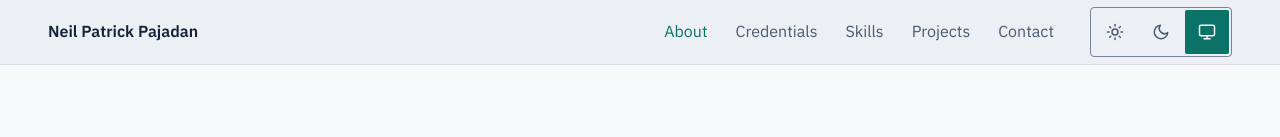
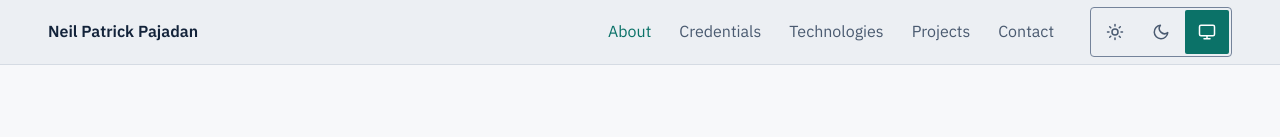
Before and after one commit to Neil-Patrick/Portfolio, a Next.js app: page /about in a window 1280 px wide. Shown: the top 137 px of the page. Built offline with nearby package versions, Linux system fonts and the light colour scheme.

Commit message:
Rename Skills to Technologies, including the /technologies route

```diff
--- a/src/app/page.tsx
+++ b/src/app/page.tsx
@@ -32,12 +32,12 @@ const previews: Record<Exclude<SectionId, "home">, ReactNode> = {
       </p>
     </div>
   ),
-  skills: (
+  technologies: (
     <ul className="flex flex-wrap gap-2">
       {site.featuredSkills.map((skill) => (
         <li key={skill}>
           <Link
-            href={`/skills#${skillAnchor(skill)}`}
+            href={`/technologies#${skillAnchor(skill)}`}
             className="inline-flex min-h-11 items-center gap-2 rounded-sm border border-line-strong px-3 py-1 hover:border-accent hover:text-accent"
           >
             <TechIcon name={skill} />
--- a/src/app/projects/page.tsx
+++ b/src/app/projects/page.tsx
@@ -23,7 +23,7 @@ export default function ProjectsPage() {
       >
         <li className="flex items-center gap-2">
           <TechIcon name="Service" />
-          Service only, not a skill
+          Service only, not listed under Technologies
         </li>
       </ul>
 
@@ -64,10 +64,10 @@ export default function ProjectsPage() {
               <ul className="flex flex-wrap gap-2">
                 {project.stack.map((tool) => (
                   <li key={tool}>
-                    {/* Skills link to the Skills page with that skill selected. */}
+                    {/* Technologies link to the Technologies page with that one selected. */}
                     {isSkill(tool) ? (
                       <Link
-                        href={`/skills#${skillAnchor(tool)}`}
+                        href={`/technologies#${skillAnchor(tool)}`}
                         className={`${chip} border-line-strong bg-canvas hover:border-accent hover:text-accent`}
                       >
                         <TechIcon name={tool} />
--- a/src/app/skills/page.tsx
+++ b/src/app/technologies/page.tsx
@@ -5,7 +5,7 @@ import { getSection } from "@/content/site";
 import { skillGroups } from "@/content/skills";
 import { projectsUsing, skillAnchor } from "@/lib/skill-usage";
 
-const section = getSection("skills");
+const section = getSection("technologies");
 
 export const metadata: Metadata = { title: section.label };
 
@@ -19,7 +19,7 @@ const groups = skillGroups.map((group) => ({
   })),
 }));
 
-export default function SkillsPage() {
+export default function TechnologiesPage() {
   return (
     <SectionPage section={section}>
       <SkillExplorer groups={groups} />
--- a/src/components/SkillExplorer.tsx
+++ b/src/components/SkillExplorer.tsx
@@ -25,7 +25,7 @@ export function SkillExplorer({ groups }: Props) {
   const allSkills = groups.flatMap((group) => group.skills);
   const [selected, setSelected] = useState<string | null>(null);
 
-  // Pre-select from the hash on arrival (e.g. /skills#skill-python from a project chip).
+  // Pre-select from the hash on arrival (e.g. /technologies#tech-python from a project chip).
   useEffect(() => {
     const fromHash = () => {
       const anchor = decodeURIComponent(window.location.hash.slice(1));
@@ -105,7 +105,7 @@ export function SkillExplorer({ groups }: Props) {
         })}
       </div>
 
-      <aside aria-label="Projects using the selected skill" className="hidden lg:block">
+      <aside aria-label="Projects using the selected technology" className="hidden lg:block">
         <div className="sticky top-[calc(var(--spacing-header)+1.5rem)]">
           <UsagePanel skill={current} />
         </div>
@@ -146,7 +146,7 @@ function UsagePanel({ skill }: { skill: ExplorerSkill | null }) {
         </>
       ) : (
         <p className="text-ink-muted">
-          Pick a highlighted skill to see the projects that use it. The number on each one is how
+          Pick a highlighted technology to see the projects that use it. The number on each one is how
           many projects it appears in.
         </p>
       )}
--- a/src/content/site.ts
+++ b/src/content/site.ts
@@ -32,7 +32,7 @@ export type SectionId =
   | "home"
   | "about"
   | "credentials"
-  | "skills"
+  | "technologies"
   | "projects"
   | "contact";
 
@@ -70,10 +70,10 @@ export const sections: SiteSection[] = [
     detail: "My education and certifications, newest first. Each badge links to its verification page on Credly.",
   },
   {
-    id: "skills",
-    label: "Skills",
-    cta: "See all skills",
-    href: "/skills",
+    id: "technologies",
+    label: "Technologies",
+    cta: "See all technologies",
+    href: "/technologies",
     summary: "Python, SQL, TypeScript, and Next.js, with MySQL, PostgreSQL, and Supabase for data.",
     detail: "The languages, frameworks, and tools I work with, grouped by area.",
   },
--- a/src/lib/skill-usage.ts
+++ b/src/lib/skill-usage.ts
@@ -18,8 +18,8 @@ export function slug(name: string) {
     .replace(/^-|-$/g, "");
 }
 
-/** Anchor id of a skill chip on the Skills page, and the hash that selects it. */
-export const skillAnchor = (name: string) => `skill-${slug(name)}`;
+/** Anchor id of a chip on the Technologies page, and the hash that selects it. */
+export const skillAnchor = (name: string) => `tech-${slug(name)}`;
 
 export function isSkill(name: string) {
   return skillNames.has(name);
```
Also changed, not shown: 2 other files (tests, documents, lock files or other folders).
